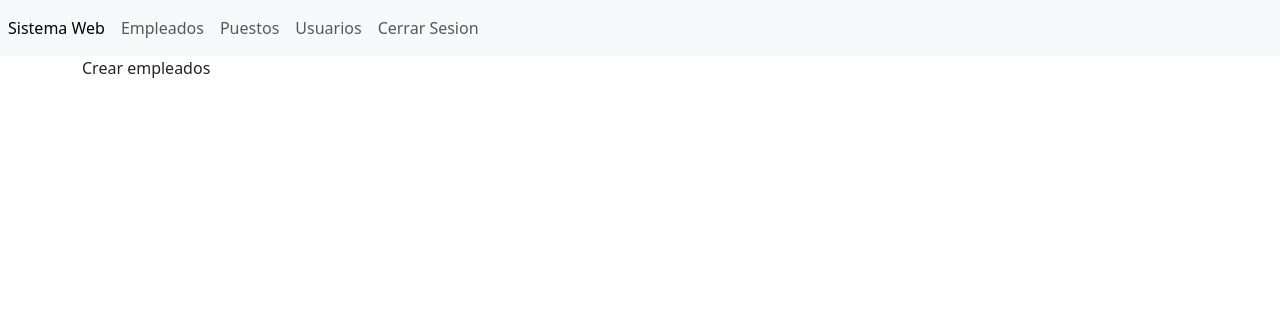
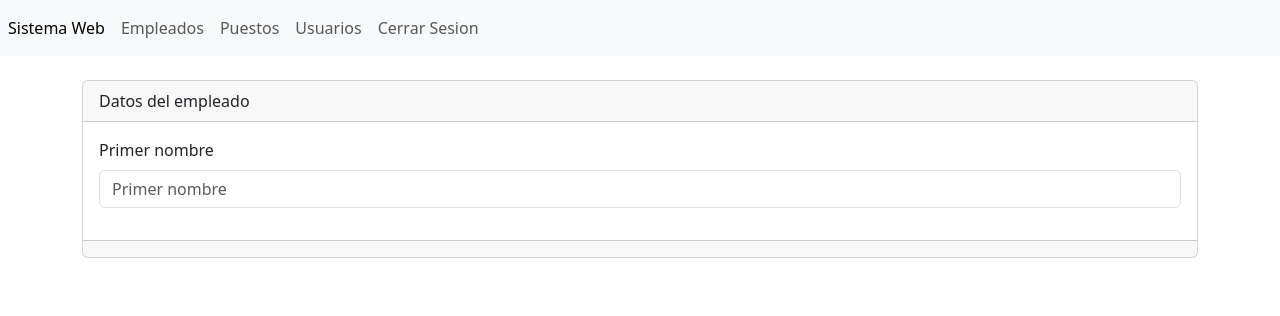
Before and after one commit to Eduardoo05/php-App-register, a PHP site: page /practicos/secciones/empleados/crear.php in a window 1280 px wide. Shown: the top 316 px of the page. Run offline with PHP 8.4, Linux system fonts and the light colour scheme.

Commit message:
creacion de formularios en la carpeta empleados, hoja crear.php

```diff
--- a/secciones/empleados/crear.php
+++ b/secciones/empleados/crear.php
@@ -1,5 +1,27 @@
 <?php include("../../templates/header.php"); ?>
+<br/>
+<div class="card">
+    <div class="card-header">Datos del empleado</div>
+    <div class="card-body">
 
-Crear empleados
+    <form action="" method="post" enctype="multipart/form-data"></form>
+
+    <div class="mb-3">
+        <label for="primernombre" class="form-label">Primer nombre</label>
+        <input
+            type="text"
+            class="form-control"
+            name="primernombre"
+            id="primernombre"
+            aria-describedby="helpId"
+            placeholder="Primer nombre"
+        />
+
+    </div>
+
+    </div>
+    <div class="card-footer text-muted"></div>
+</div>
+
 
 <?php include("../../templates/footer.php"); ?>
```
